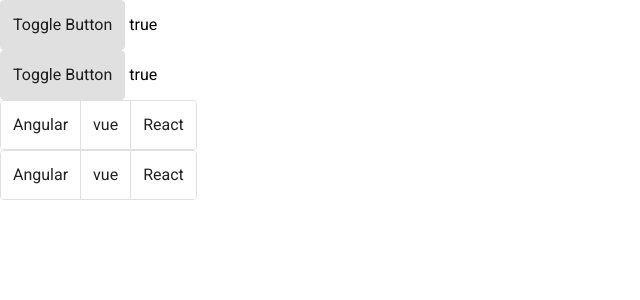
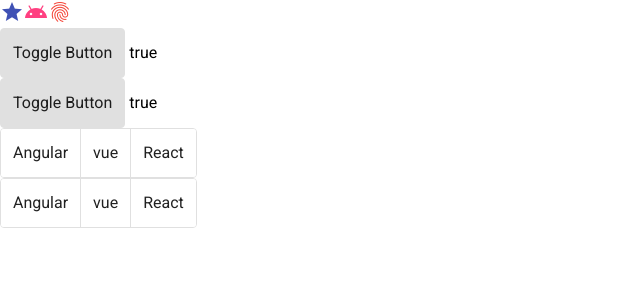
Before and after one commit to ranjeetrocky/angular-material-demo, an Angular app: page / in a window 1280 px wide. Shown: the top 300 px of the page, without its empty margins (0-640 px from the left). Built offline with nearby package versions, Linux system fonts and the light colour scheme.

Commit message:
9 added material icons

```diff
--- a/src/app/app.component.html
+++ b/src/app/app.component.html
@@ -1,3 +1,6 @@
+<mat-icon color="primary">grade</mat-icon>
+<mat-icon color="accent">android</mat-icon>
+<mat-icon color="warn">fingerprint</mat-icon>
 <div>
   <mat-button-toggle #toggleButton checked>Toggle Button</mat-button-toggle>
   {{ toggleButton.checked }}
--- a/src/app/material/material.module.ts
+++ b/src/app/material/material.module.ts
@@ -2,8 +2,13 @@
 
 import { MatButtonModule } from '@angular/material/button';
 import { MatButtonToggleModule } from '@angular/material/button-toggle';
+import { MatIconModule } from '@angular/material/icon';
 
-const MaterialComponents = [MatButtonModule, MatButtonToggleModule];
+const MaterialComponents = [
+  MatButtonModule,
+  MatButtonToggleModule,
+  MatIconModule,
+];
 
 @NgModule({
   imports: [MaterialComponents],
```
